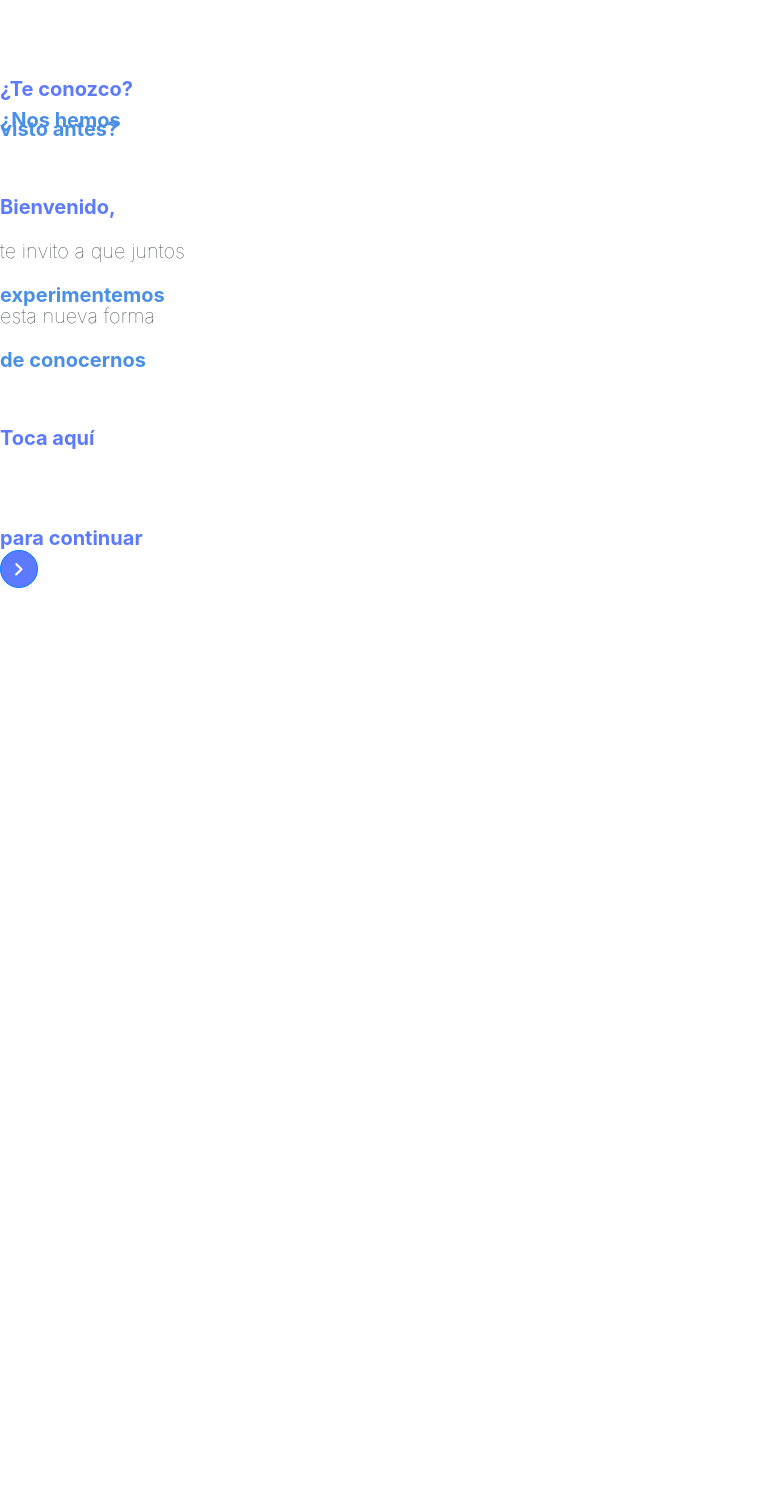
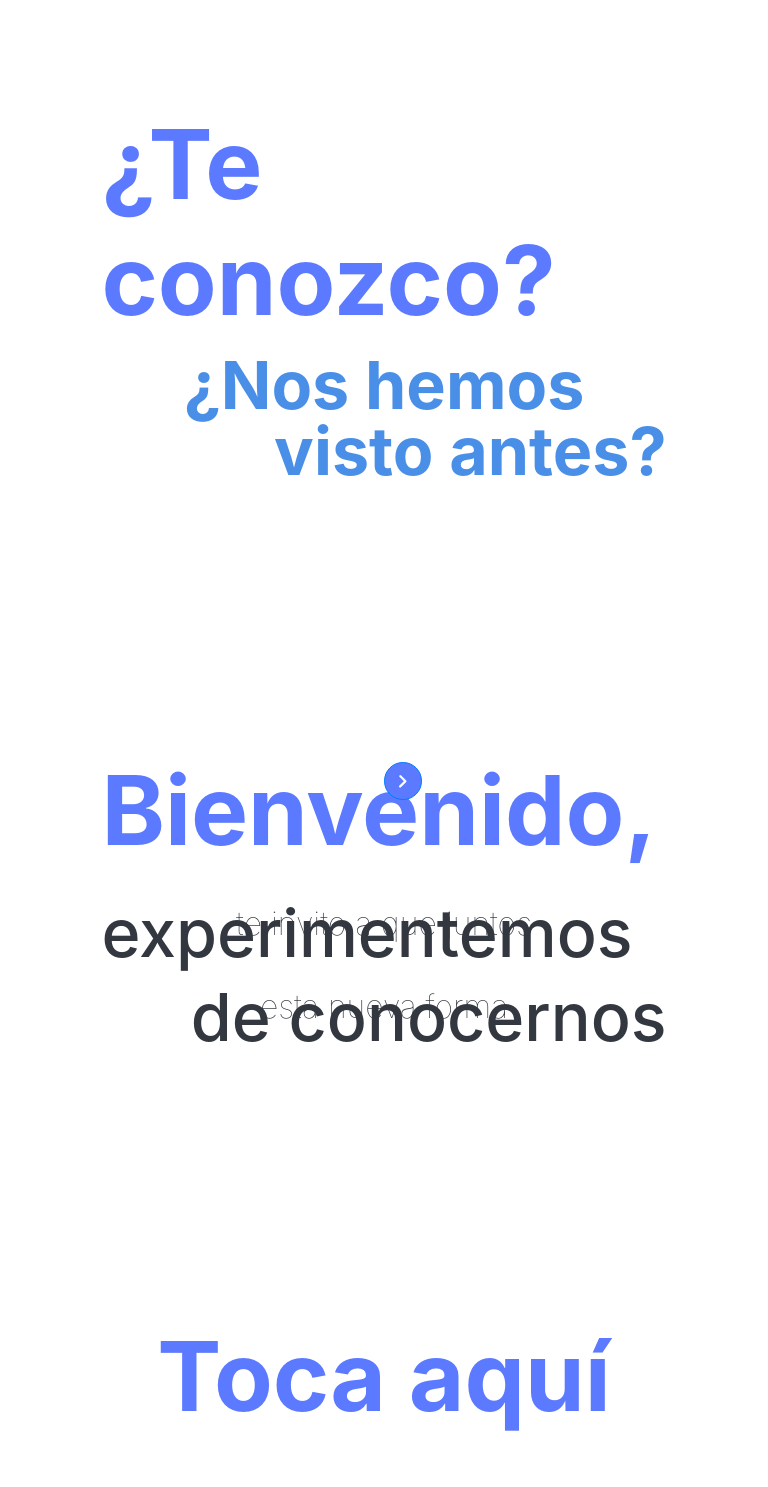
Before and after one commit to juanberme/PDG2_Phone, a React (Create React App) app: page / in a window 768 px wide. Shown: the top 1487 px of the page. Before the commit the page ends 800 px from the top, so only its background shows below. Built offline with nearby package versions, Linux system fonts and the light colour scheme.

Commit message:
Mediaqueries: correccion de pantalla Begin v0.3.1

```diff
--- a/src/routes/Begin.jsx
+++ b/src/routes/Begin.jsx
@@ -1,20 +1,28 @@
 import { Button } from 'primereact/button';
 import { PDGButton } from '../components/PDGButton.js';
+
 import '../styles/beginPage.css';
+import '../styles/mediaqueriesBegin.css';
 
 export default function Begin(){
     return <div className='fullCont'>
         <section className='fullCont_Ttl'>
-            <h1 className='fullCont_Ln' id='l1'>¿Te conozco?</h1>
-            <h2 className='fullCont_Ln' id='l2'>¿Nos hemos </h2>
-            <h2 className="fullCont_Ln" id='l3'>visto antes?</h2>
-            <h1 className="fullCont_Ln" id='l4'>Bienvenido,</h1>
-            <h3 className="fullCont_Ln" id="l5">te invito a que juntos</h3>
-            <h2 className="fullCont_Ln" id="l6">experimentemos</h2>
-            <h3 className="fullCont_Ln" id="l7">esta nueva forma</h3>
-            <h2 className="fullCont_Ln" id="l8">de conocernos</h2>
-            <h1 className="fullCont_Ln" id="l9">Toca aquí</h1>
-            <h1 className="fullCont_Ln" id="l0">para continuar</h1>
+            <div className='fullCont_Ln'>
+                <h1 id='l1'>¿Te conozco?</h1>
+                <h2>¿Nos hemos </h2>
+                <h2 id='l2'>visto antes?</h2>
+            </div>
+            <div className='fullCont_Ln'>
+                <h1 id='l3'>Bienvenido,</h1>
+                <h3>te invito a que juntos</h3>
+                <h2 id='l4'>experimentemos</h2>
+                <h3>esta nueva forma</h3>
+                <h2 id='l5'>de conocernos</h2>
+            </div>
+            <div className='fullCont_Ln'>
+                <h1>Toca aquí</h1>
+                <h1 id='l6'>para continuar</h1>
+            </div>
         </section>
         <section className='fullCont_Btn'>
             <PDGButton/>
--- a/src/styles/beginPage.css
+++ b/src/styles/beginPage.css
@@ -1,3 +1,44 @@
+h1{
+    color: #5C7AFF;
+}
+
+h2{
+    color: #4A8FE7;
+}
+
+h3{
+    color: #33373f;
+}
+
+.fullCont{
+    display: flex;
+    flex-direction: column;
+    align-items: center;
+    margin: 0% 4% 0% 4%;
+}
+
+.fullCont_Ttl{
+    box-sizing: border-box;
+    width: 100%;
+}
+
 .fullCont_Ln{
-    font-size: 20px;
+    text-align: center;
 }
+
+.fullCont_Btn{
+    box-sizing: content-box;
+}
+
+.Btn_icon{
+    position: absolute;
+}
+
+#l4, #l5{
+    color: #33373f;
+    font-weight: 500;
+}
+
+#l6{
+    margin: 5% 0% 0% 0%;
+}
--- a/src/styles/mediaqueriesBegin.css
+++ b/src/styles/mediaqueriesBegin.css
@@ -2,8 +2,45 @@
 @media all and (min-width: 750px) and (max-width: 1080px)  and (max-height: 1500px){
 
     /*======================================= BEGIN PAGE =======================================*/
+    h1{
+        font-size: 460%;
+        margin: 0% 0% -7% 0%;
+    }
 
+    h2{
+        font-size: 330%;
+        margin: 5% 0% -8% 0%;
+    }
 
+    h3{
+        font-size: 300%;
+        margin: 5% 0% -8% 0%;
+    }
+
+    .fullCont_Ln{
+        margin: 15% 0% 40% 0%;
+    }
+
+    #l1, #l3, #l4{
+        padding-left: 10%;
+        text-align: left;
+    }
+
+    #l2, #l5{
+        padding-right: 10%;
+        text-align: right;
+    }
+
+    .Btn_icon{
+        bottom: 0px;
+    }
+
+    .p.button{
+        border-radius: 100%;
+        height: 100%;
+        width: 100%;
+        padding: 0;
+    }
 }
 
 /*============================================================================= TAMAÑO MEDIANO (M) 6.1' =============================================================================*/
```
